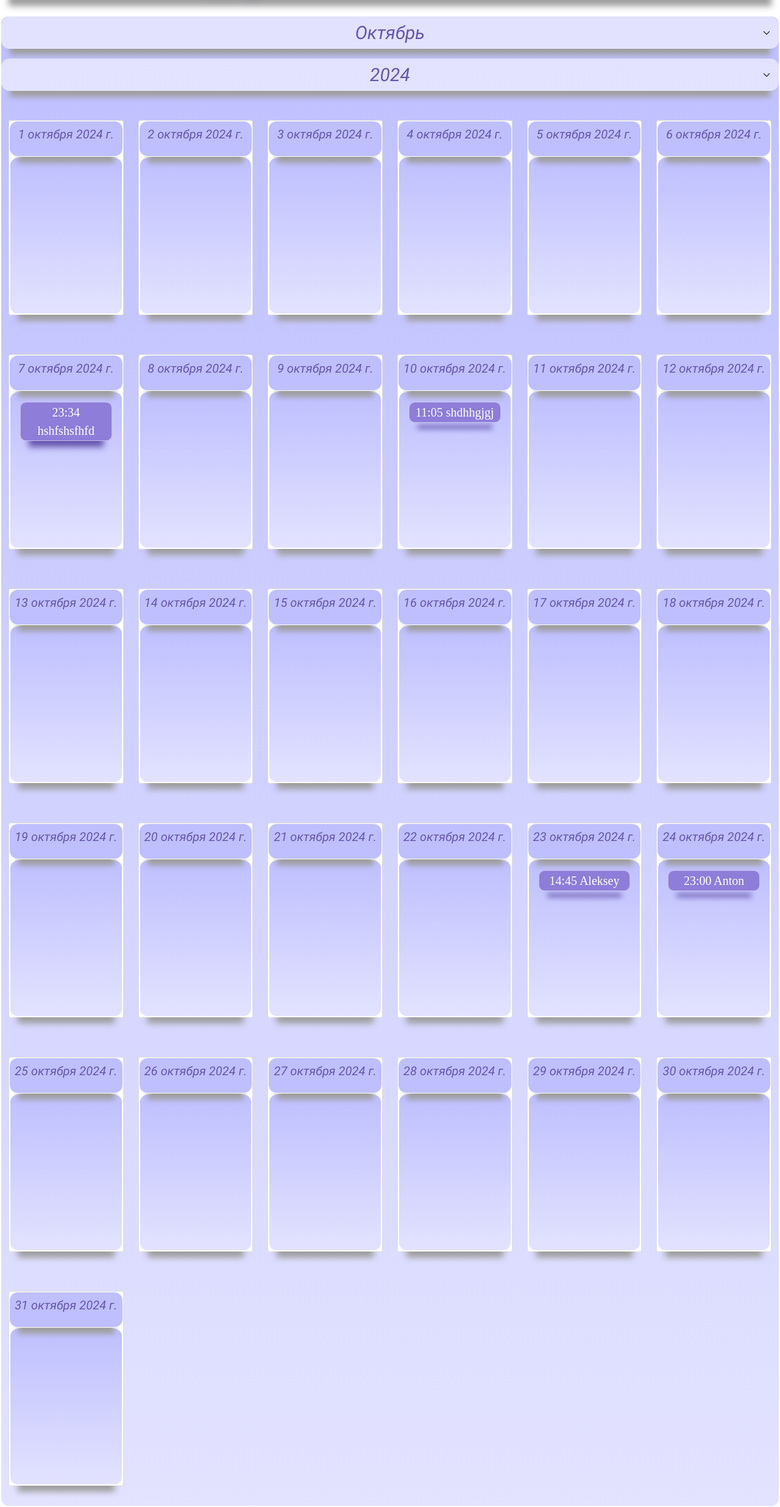
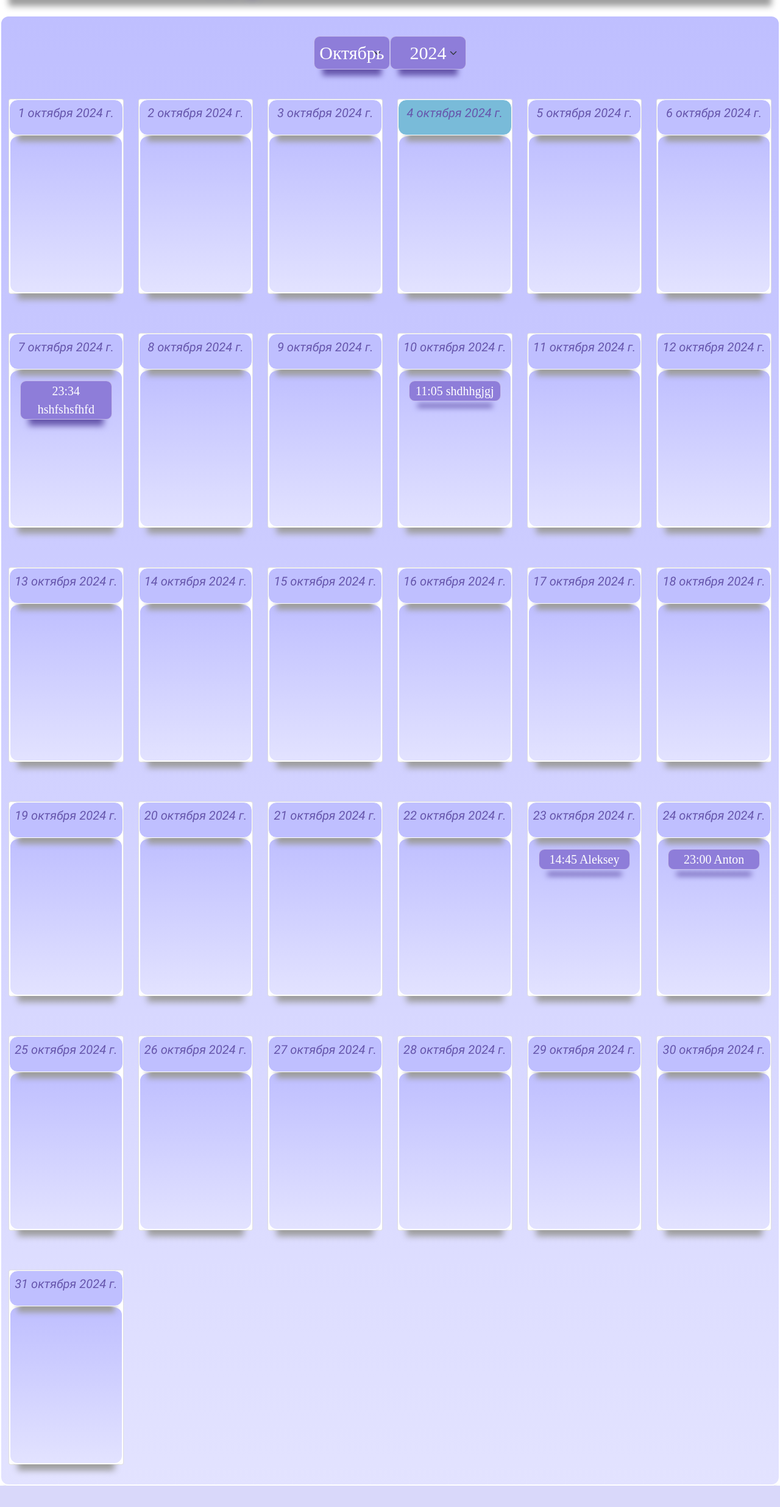
Before and after one commit to bukhantcev/plb, a Django app: page /calendar in a window 1280 px wide. Shown: the part 85-2556 px from the top of the page at 61% size. After the commit the page ends 2521 px from the top, so only its background shows below. Run offline with Django 5.2, Linux system fonts and the light colour scheme; data comes from the database, SQL or seed files in the repository; both versions use the stored data as it was after the commit; parts of the project's set-up code (start-up, migrations or seed data) failed here and were passed over; some libraries are stand-ins or nearby versions; some web fonts are replaced.

Commit message:
4.10.24_last

```diff
--- a/plb/main/calendar_fill.py
+++ b/plb/main/calendar_fill.py
@@ -4,9 +4,7 @@ from datetime import datetime
 
 def fill_cal(year=datetime.now().year, month= datetime.now().month):
     list_month = ['Январь', 'Февраль', 'Март', 'Апрель', 'Май', 'Июнь', 'Июль', 'Август', 'Сентябрь', 'Октябрь', 'Ноябрь', 'Декабрь']
-    list_month = list_month[month-1:] + list_month[:month-1]
     list_month_index = [1,2,3,4,5,6,7,8,9,10,11,12]
-    list_month_index = list_month_index[month - 1:] + list_month_index[:month - 1]
     mont_result = []
     for i in range(len(list_month_index)):
         mont_result.append({'month_index': list_month_index[i], 'month_name': list_month[i]})
--- a/plb/main/templates/main/calendar.html
+++ b/plb/main/templates/main/calendar.html
@@ -6,11 +6,13 @@
     <div class="container-fluid">
         <div class="row">
             <div class="col">
-                <h1 class="title" style="margin-top: 0rem;">Календарь</h1>
+                <a href="#" style="text-decoration: none;" onclick="Today()"><h1 class="title" style="margin-top: 0rem;">Календарь</h1></a>
             </div>
             <div class="col d-flex justify-content-end" style="height: 20%;">
-            <button class="btn btn-primary" onclick="Gdut()">Ждут подтверждения</button>
-            <button class="btn btn-primary" onclick="Back()" >На главную</button>
+                <button class="btn btn-primary" onclick="Gdut()">Ждут подтверждения
+                    {% if status1_quant != 0 %}<span class="badge bg-danger" style="border-radius: 14px;">{{ status1_quant }}</span>{% endif %}
+                </button>
+                <button class="btn btn-primary" onclick="Back()">На главную</button>
             </div>
         </div>
     </div>
@@ -23,14 +25,23 @@
 
 <div class="sl-r"></div>
 <main id="main-calendar" class="main">
+    <div class="container-fluid">
+        <div class="row">
+            <div class="col d-flex justify-content-center" style="margin-top: 2rem;">
                 <!-------------------MONTH-BUTTON----------->
-    <select name="month-swith" id="month-swith_id" onchange="MonthSwith(this.value)" class="form-select form-select-castom" aria-label="Default select example">
+                <select name="month-swith" id="month-swith_id" onchange="MonthSwith(this.value)"
+                    class="form-select form-select-castom form-select-castom-small btn-primary"
+                    aria-label="Default select example">
                     {% for month in months %}
 
-        {% if forloop.counter == 1 %}
-        <option value="{{month.month_index}}" selected><p class="text-sections">{{month.month_name}}</p></option>
+                    {% if month.month_index == current_month %}
+                    <option value="{{month.month_index}}" selected>
+                        <p class="text-sections">{{month.month_name}}</p>
+                    </option>
                     {% else %}
-        <option value="{{month.month_index}}"><p class="text-sections">{{month.month_name}}</p></option>
+                    <option value="{{month.month_index}}">
+                        <p class="text-sections">{{month.month_name}}</p>
+                    </option>
 
                     {% endif %}
                     {% endfor %}
@@ -41,13 +52,19 @@
 
 
                 <!-------------------YEAR-BUTTON----------->
-    <select name="year-swith" id="year-swith_id" onchange="YearSwith(this.value)" class="form-select form-select-castom" aria-label="Default select example">
+                <select name="year-swith" id="year-swith_id" onchange="YearSwith(this.value)"
+                    class="form-select form-select-castom form-select-castom-small btn-primary"
+                    aria-label="Default select example">
                     {% for year in years %}
 
                     {% if year == current_year %}
-        <option value="{{ year }}" selected><p class="text-sections">{{ year }}</p></option>
+                    <option value="{{ year }}" selected>
+                        <p class="text-sections">{{ year }}</p>
+                    </option>
                     {% else %}
-        <option value="{{year}}"><p class="text-sections">{{year}}</p></option>
+                    <option value="{{year}}">
+                        <p class="text-sections">{{year}}</p>
+                    </option>
 
                     {% endif %}
                     {% endfor %}
@@ -55,17 +72,27 @@
 
                 </select>
                 <!-------------------YEAR-BUTTON----------->
+            </div>
+        </div>
+    </div>
+
     <button id="customCalbtn" type="submit" style="display: none;"></button>
     </form>
-      <a href="#" id="swithMonthLink" style="display: none;" >sdvdsfgdsffg</a>
+    <a href="#" id="swithMonthLink" style="display: none;">sdvdsfgdsffg</a>
     <div class="container-fluid d-flex justify-content-center">
         <div class="row">
             {% for day in fill_cal %}
-            <div class="col-2" style="margin-bottom: 2rem;">
+            <div class="col-2" id="day-{{day.date}}" style="margin-bottom: 2rem;">
                 <div class="card" style="height: 20rem; margin-top: 2rem;">
+                    {% if day.date == today.date %}
+                    <div class="header card-headder headeer-calendar headeer-calendar-today" id="today">
+                        <p class="text-sections text-sections-zapisi">{{day.date}}</p>
+                    </div>
+                    {% else %}
                     <div class="header card-headder headeer-calendar">
                         <p class="text-sections text-sections-zapisi">{{day.date}}</p>
                     </div>
+                    {% endif %}
                     <div class="main card-body main-calendar">
                         {% for zapis in zapisi %}
                         {% if day.date == zapis.date_proceduri %}
@@ -87,32 +114,46 @@
 
 
 <script>
-    function Back(){
+    function Back() {
         location = '/';
     }
 </script>
 <script>
-    function Gdut(){
+    function Gdut() {
         location = 'calendar/jdut-podtvergdeniy';
     }
 </script>
 
 <script>
-    function MonthSwith(value){
-     var link =  document.getElementById('swithMonthLink');
+    function MonthSwith(value) {
+        var link = document.getElementById('swithMonthLink');
         var year = document.getElementById('year-swith_id').value
         link.setAttribute('href', `?monthSwitch=${value}&yearSwitch=${year}`);
         link.click();
     }
 </script>
 <script>
-    function YearSwith(value){
-     var link =  document.getElementById('swithMonthLink');
+    function YearSwith(value) {
+        var link = document.getElementById('swithMonthLink');
         var month = document.getElementById('month-swith_id').value
         link.setAttribute('href', `?monthSwitch=${month}&yearSwitch=${value}`);
         link.click();
     }
 </script>
+<script>
+    function Today(){
+        location = '/calendar'
+    }
+</script>
+
+<script>
+    window.addEventListener('load', () => {
+
+        document.getElementById("today").scrollIntoView();
+
+  });
+</script>
+
 
 
 {% endblock %}
--- a/plb/main/templates/main/header.html
+++ b/plb/main/templates/main/header.html
@@ -35,3 +35,8 @@
                       }
                     });
                   </script>
+                  <script>
+                    function Calendar(){
+                      location = '/calendar'
+                    }
+                  </script>
--- a/plb/main/templates/main/menu-offcanvas.html
+++ b/plb/main/templates/main/menu-offcanvas.html
@@ -1,3 +1,4 @@
+<li><a class="abtn" href=""><button id="tm1"  type="button" data-bs-dismiss="offcanvas" onclick="Calendar()" class="btn btn-primary menu-offcanvas">Chiara</button></a></li>
 <li><a class="abtn" href="#main-about"><button id="tm1"  type="button" data-bs-dismiss="offcanvas" class="btn btn-primary menu-offcanvas">Обо мне</button></a></li>
 <li><a class="abtn" href="#main-uslugi"><button id="tm2"  type="button" data-bs-dismiss="offcanvas" class="btn btn-primary menu-offcanvas">Услуги</button></a></li>
 <li><a class="abtn" href="#"><button id="tm3"  type="button" data-bs-dismiss="offcanvas" class="btn btn-primary menu-offcanvas">Акции</button></a></button></li>
--- a/plb/main/templates/main/menu.html
+++ b/plb/main/templates/main/menu.html
@@ -1,3 +1,4 @@
+<li><a class="abtn" href="#main-about"><button id="tm1" ыtype="button" onclick="Calendar()" class="btn btn-primary">Chiara</button></a></li>
 <li><a class="abtn" href="#main-about"><button id="tm1" ыtype="button" class="btn btn-primary">Обо мне</button></a></li>
 <li><a class="abtn" href="#main-uslugi"><button id="tm2" ыtype="button" class="btn btn-primary">Услуги</button></a></li>
 
--- a/plb/main/views.py
+++ b/plb/main/views.py
@@ -80,17 +80,24 @@ def zapis(request):
 
 
 def calendar_view(request):
-    print(request.GET)
+
 
 
     zapisi = Zapis.objects.all()
+    try:
+        status1_quant = len(zapisi.filter(zapis_status='1'))
+    except:
+        status1_quant = 0
 
     context = {
         'fill_cal': fill_cal()['date_list'],
         'months': fill_cal()['month_list'],
         'years': fill_cal()['year_list'],
         'zapisi': zapisi,
-        'current_year': fill_cal()['current_year']
+        'current_year': fill_cal()['current_year'],
+        'current_month': fill_cal()['current_month'],
+        'today': datetime.today(),
+        'status1_quant': status1_quant,
     }
 
     if 'monthSwitch' in request.GET:
@@ -100,6 +107,9 @@ def calendar_view(request):
             'years': fill_cal(year=int(request.GET["yearSwitch"]))['year_list'],
             'zapisi': zapisi,
             'current_year': fill_cal(year=int(request.GET["yearSwitch"]))['current_year'],
+            'current_month': fill_cal(month=int(request.GET["monthSwitch"]))['current_month'],
+            'today': datetime.today(),
+            'status1_quant': status1_quant,
         }
     return render(request, 'main/calendar.html', context=context)
 
--- a/plb/static/css/main.css
+++ b/plb/static/css/main.css
@@ -198,6 +198,10 @@ footer.footer {
     margin-bottom: 1rem;
 }
 
+.form-select-castom-small {
+    width: 10%;
+}
+
 .form-edit-price {
     border-radius: 10px;
     border-style: solid;
@@ -321,6 +325,12 @@ footer.footer {
 
 .headeer-calendar {
     border-radius: 14px 14px 14px 14px;
+
+}
+
+.headeer-calendar-today {
+    scroll-margin-top: 120px;
+    background-color: rgb(121, 187, 217);
 
 }
 
```
Also changed, not shown: plb/main/templates/main/calendar-gdut.html (+10 -1 lines), plb/db.sqlite3. Lines whose indentation alone changed are shown as unchanged.
